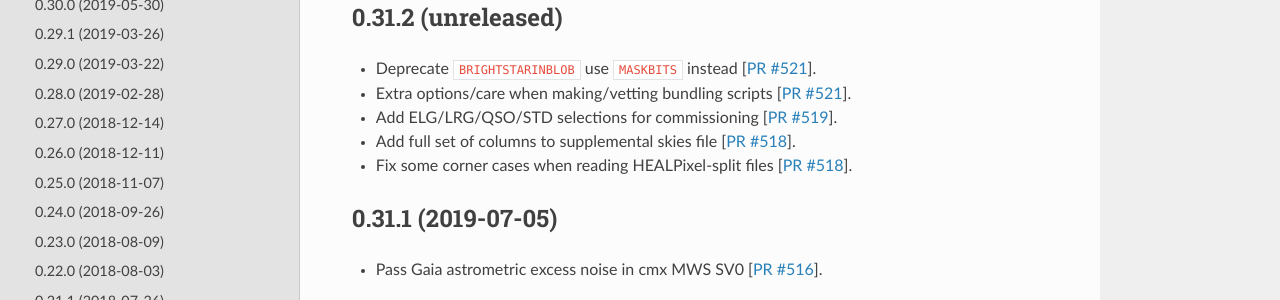
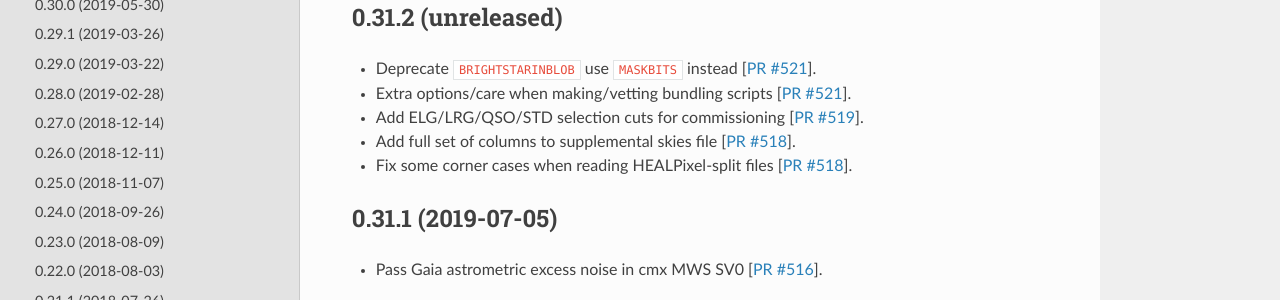
Before and after one commit to desihub/desitarget, a Sphinx documentation site: the page built from doc/changes.rst, in a window 1280 px wide and 900 px high. Shown: the part 159-459 px from the top of the window. Built offline with Sphinx 7.4.7 and the Read the Docs theme 2.0.0, drawn with Linux system fonts in a browser that asks for light colours.

Commit message:
minor change to re-trigger unit tests

```diff
--- a/doc/changes.rst
+++ b/doc/changes.rst
@@ -7,7 +7,7 @@ desitarget Change Log
 
 * Deprecate ``BRIGHTSTARINBLOB`` use ``MASKBITS`` instead [`PR #521`_].
 * Extra options/care when making/vetting bundling scripts [`PR #521`_].
-* Add ELG/LRG/QSO/STD selections for commissioning [`PR #519`_].
+* Add ELG/LRG/QSO/STD selection cuts for commissioning [`PR #519`_].
 * Add full set of columns to supplemental skies file [`PR #518`_].
 * Fix some corner cases when reading HEALPixel-split files [`PR #518`_].
 
```
